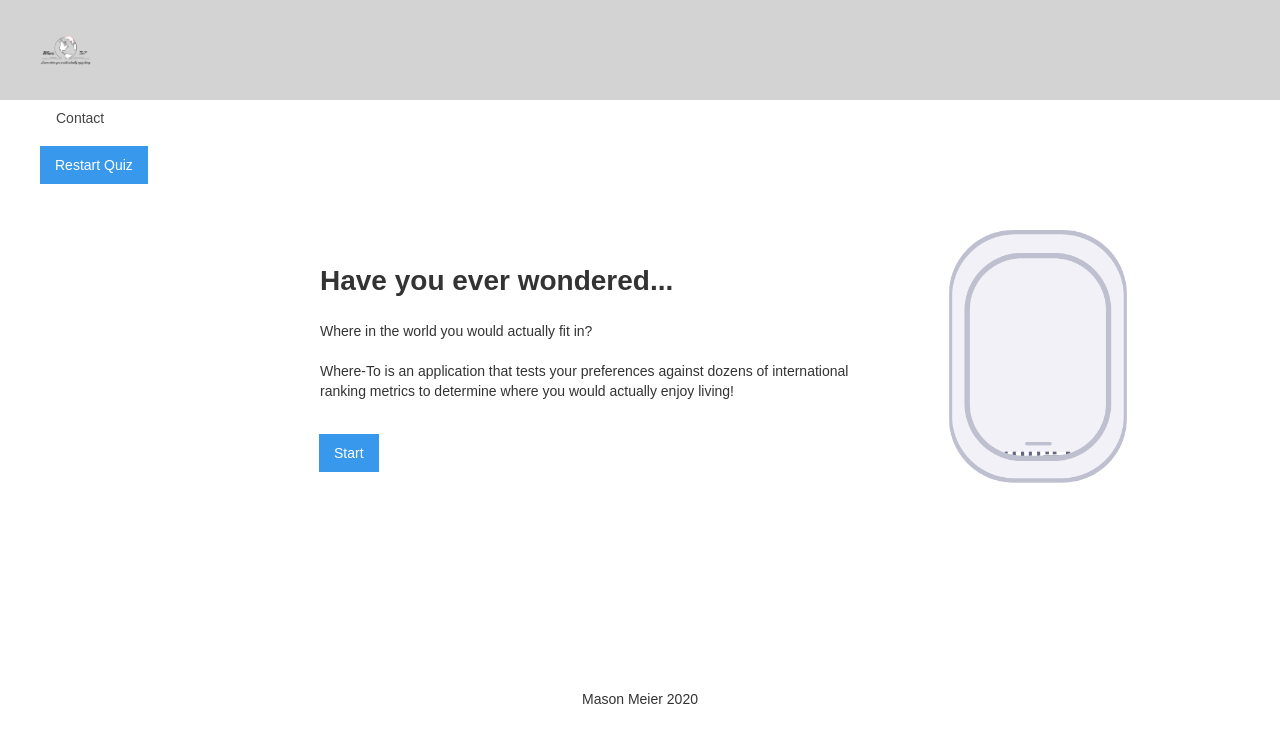
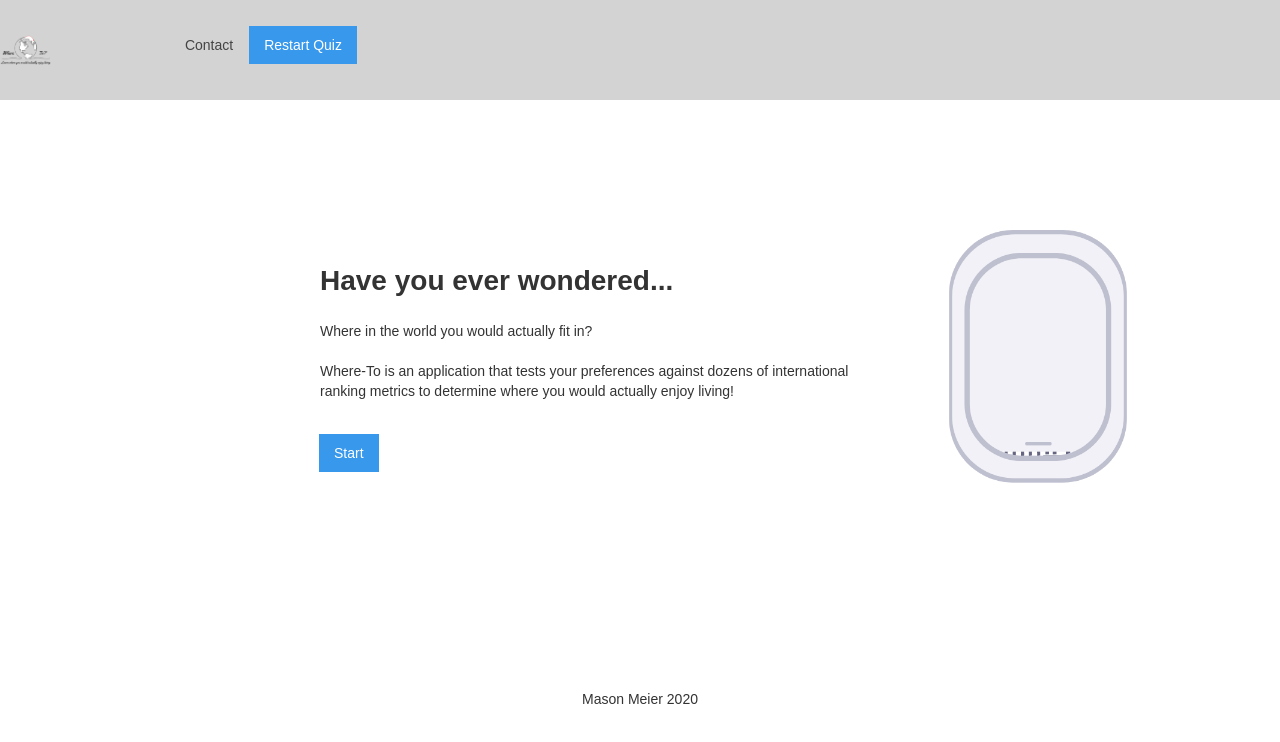
Before and after one commit to masonmeier/where-to, a React (Create React App) app: page / in a window 1280 px wide. Shown: the top 742 px of the page. Built offline with nearby package versions, Linux system fonts and the light colour scheme.

Commit message:
fixed nav bar style breakage

```diff
--- a/src/App.js
+++ b/src/App.js
@@ -10,7 +10,7 @@ import ResultsPageStats from './components/pages/ResultsPageStats';
 import ResultsPageWeather from './components/pages/ResultsPageWeather';
 
 
-function App(props) {
+function App() {
 
   const routes = [
     {
--- a/src/components/Structure/NavBar.js
+++ b/src/components/Structure/NavBar.js
@@ -18,7 +18,7 @@ const NavBar = (props) => {
     <div className='navBar'>
       <header id="nav" className="sticky-nav">
         <nav className="w-container">
-          <ul classame="nav-grid">
+          <ul className="nav-grid">
             <li id="w-node-ded4bd0810a5-d3ab1131" className="logo-image-mask">
               <img src={titleimage} width="80" height="80" alt="title" className="nav-logo"/>
             </li>
```
